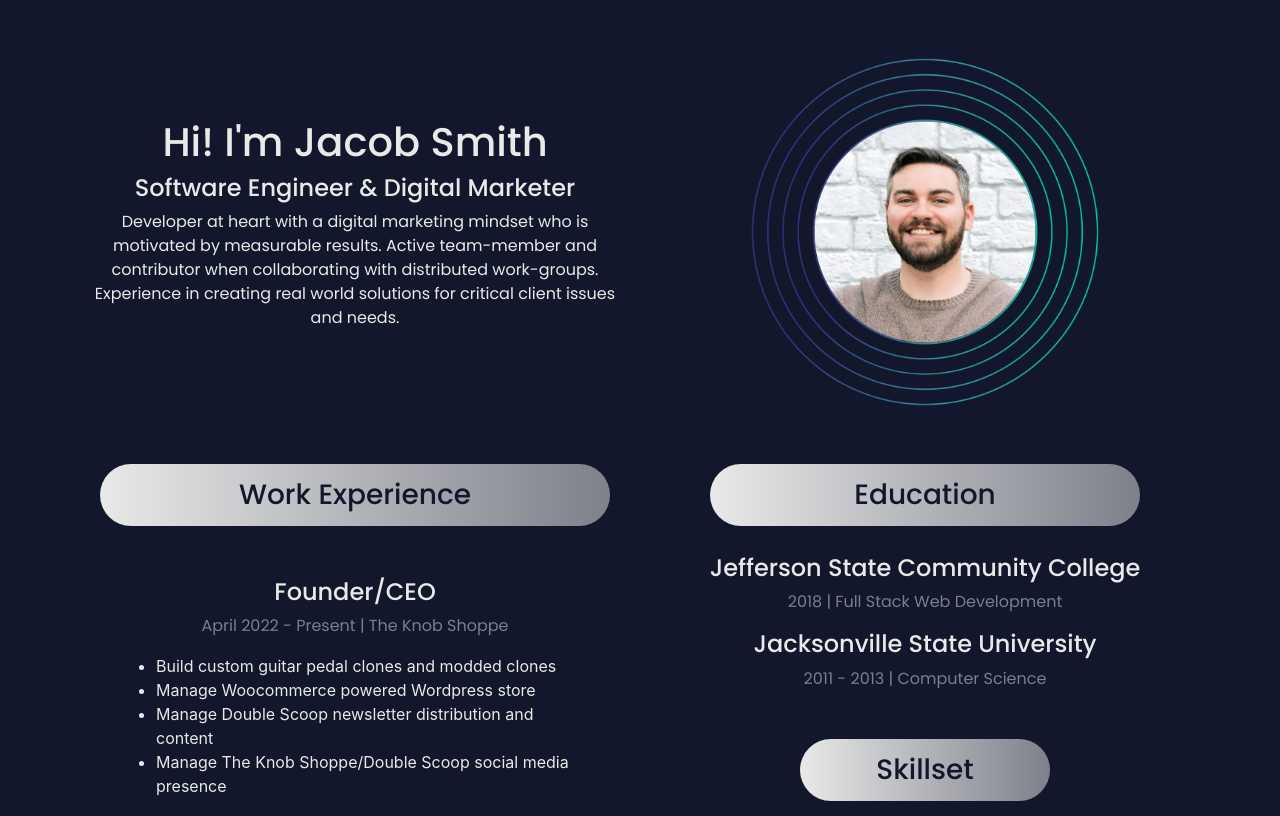
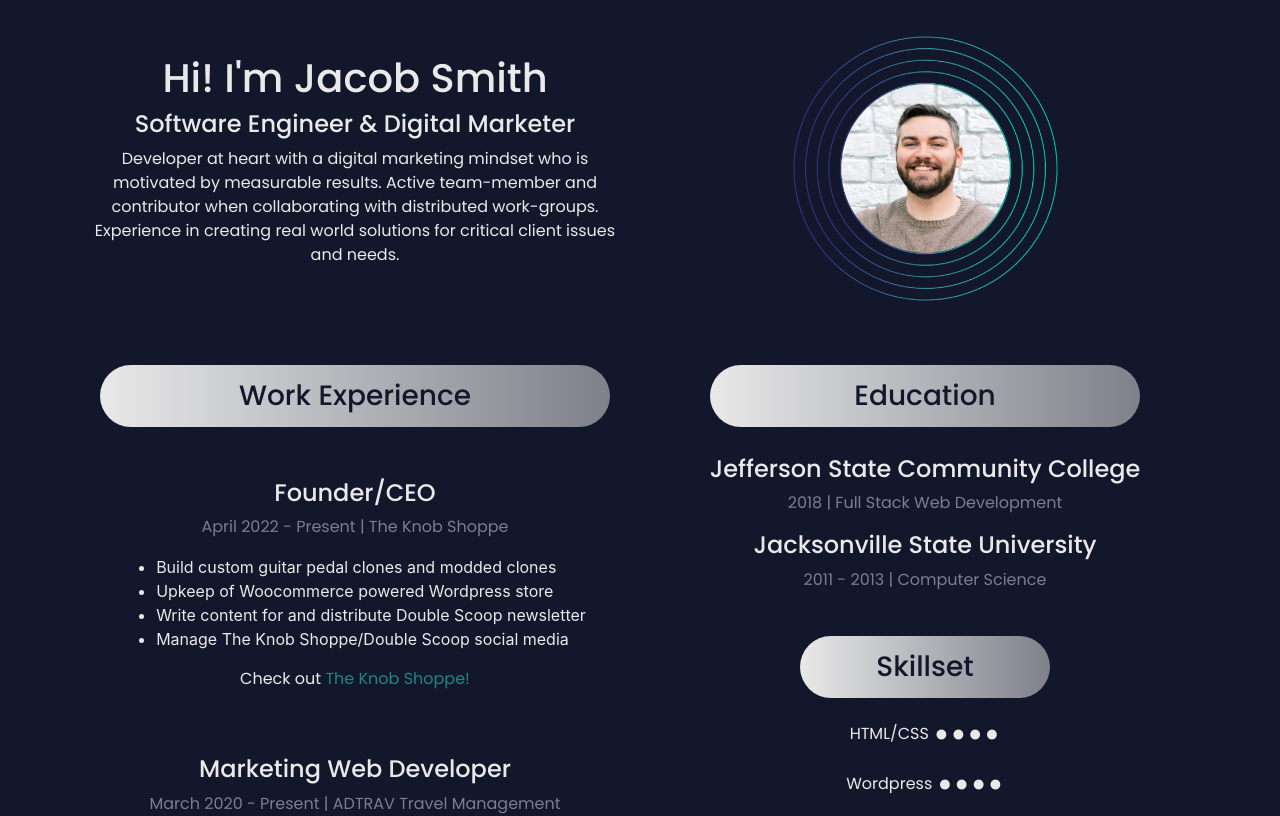
Before and after one commit to xcob/jacobsmith2023, a Nuxt app: page / in a window 1280 px wide. Shown: the top 816 px of the page. Built offline with nearby package versions, Linux system fonts and the light colour scheme; some icons are missing.

Commit message:
favicon, copy, layout, padding updates

```diff
--- a/components/attributes.vue
+++ b/components/attributes.vue
@@ -25,12 +25,12 @@
 }
 #attributesSection{
     text-align: center;
-    padding: 2em;
 }
 
 #attributesSection p{
     margin: 5px;
     margin-top: -75px;
+    word-wrap: break-word;
 }
 
 #attributesSection p:nth-child(1){
--- a/components/header.vue
+++ b/components/header.vue
@@ -1,7 +1,7 @@
 <template>
-  <div id="header-info">
+  <div >
     <b-container align-h="center">
-      <b-row align-h="center">
+      <b-row align-h="center" id="header-info">
         <b-col align-self="center" order="2" order-md="1">
           <h1>Hi! I'm Jacob Smith</h1>
           <h4>Software Engineer & Digital Marketer</h4>
@@ -12,7 +12,7 @@
            <!-- <b-icon icon="bar-chart-fill"></b-icon>
            <b-icon-arrow-up></b-icon-arrow-up> -->
         </b-col>
-        <b-col align-self="center" order="1" order-md="2"><b-img src="/circles-and-headshot-web.png" width="400px" alt="Fleek Logo Mark"></b-img>
+        <b-col align-self="center" order="1" order-md="2"><b-img src="/circles-and-headshot-web.png" width="305px" alt="Fleek Logo Mark"></b-img>
       </b-col>
 
       </b-row>
@@ -32,7 +32,7 @@ export default {
 <style>
   #header-info{
     text-align: center;
-    padding: 2em;
+    padding: 1em 0em;
   }
 
   #header-info img {
--- a/components/workhistory.vue
+++ b/components/workhistory.vue
@@ -9,9 +9,9 @@
             <p class="workDate">April 2022 - Present | The Knob Shoppe</p>
             <ul>
                 <li>Build custom guitar pedal clones and modded clones</li>
-                <li>Manage Woocommerce powered Wordpress store</li>
-                <li>Manage Double Scoop newsletter distribution and content</li>
-                <li>Manage The Knob Shoppe/Double Scoop social media presence</li>
+                <li>Upkeep of Woocommerce powered Wordpress store</li>
+                <li>Write content for and distribute Double Scoop newsletter</li>
+                <li>Manage The Knob Shoppe/Double Scoop social media</li>
             </ul>
             <p style="text-align: center;">Check out <a href="https://theknobshoppe.com/" style="color: #208587;" target="_blank">The Knob Shoppe!</a></p>
             </b-col>
@@ -89,7 +89,7 @@
     color: #13172B;
     padding: .5em;
     border-radius: 2em;
-    margin-bottom: 1em;
+    margin: 1em 0em;;
 }
 
 
```
